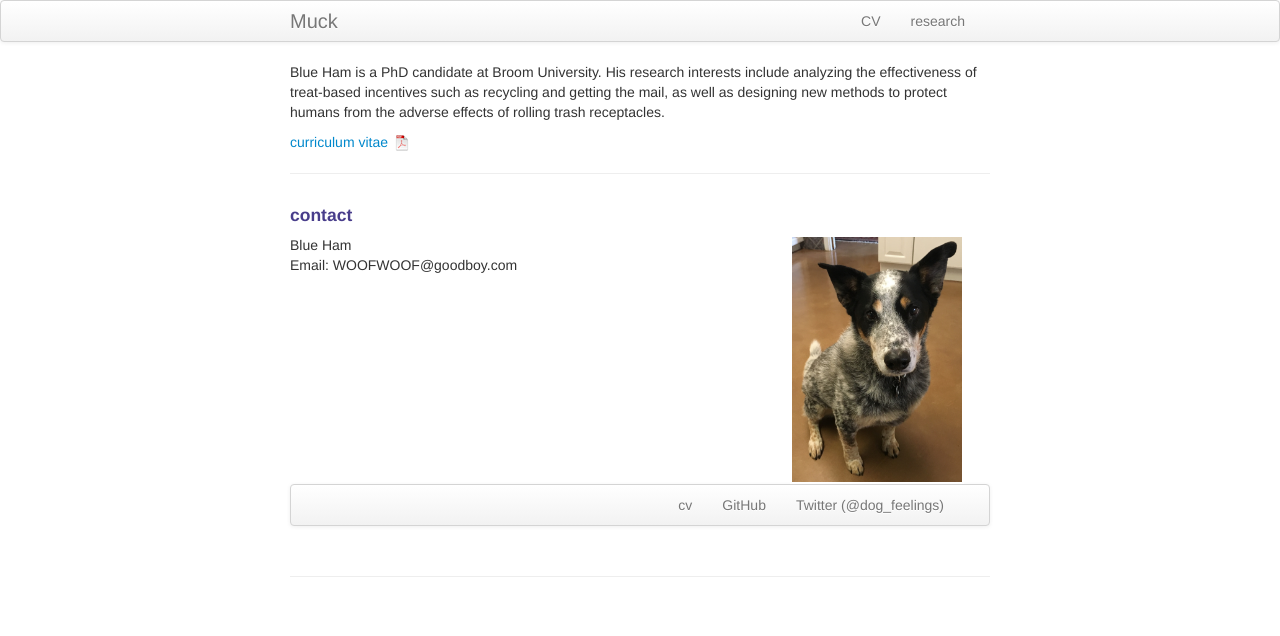
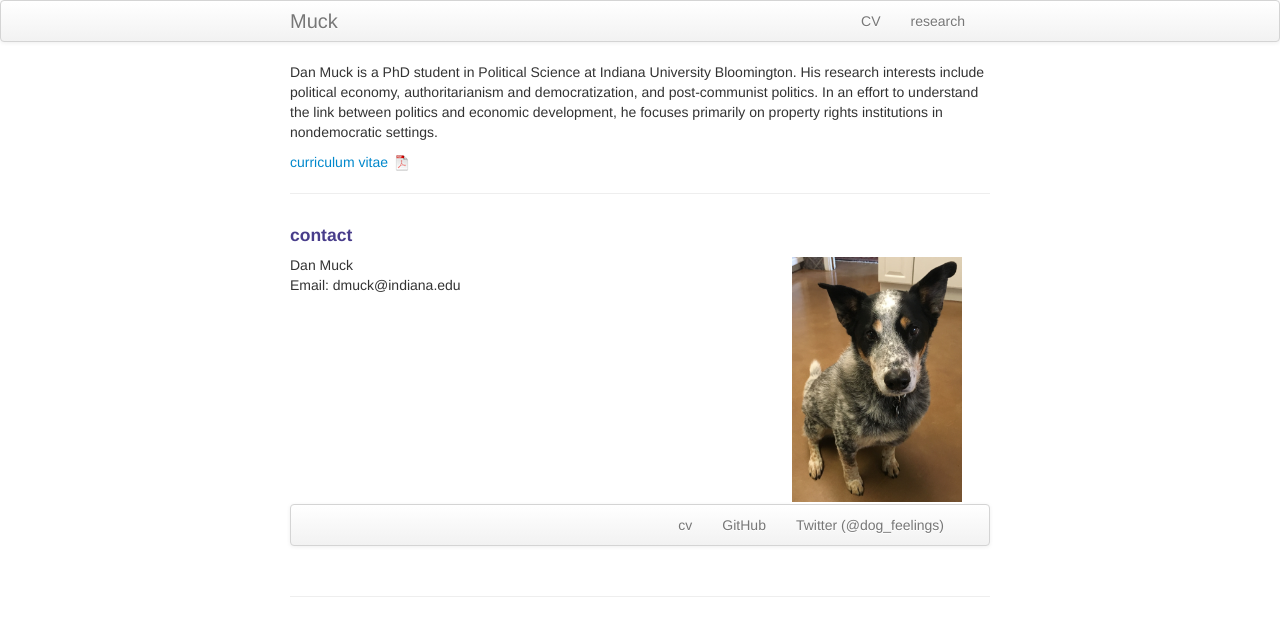
Before and after one commit to dmuck/dmuck.github.io, a Jekyll site: the page built from index.md, in a window 1280 px wide. Shown: the top 636 px of the page. Built offline with Jekyll 4.4.1, drawn with Linux system fonts in a browser that asks for light colours.

Commit message:
Update index.md

```diff
--- a/index.md
+++ b/index.md
@@ -1,11 +1,11 @@
 ---
 layout: frontpage
-title: Blue Ham
-description: Blue Ham is a PhD candidate at Broom University.
-keywords: Blue, Ham, treats, recycling, mail, being a good boy
+title: Daniel J Muck
+description: Dan Muck is a PhD student at Indiana University Bloomington.
+keywords: muck, political science, phd
 ---
 
-Blue Ham is a PhD candidate at Broom University. His research interests include analyzing the effectiveness of treat-based incentives such as recycling and getting the mail, as well as designing new methods to protect humans from the adverse effects of rolling trash receptacles.
+Dan Muck is a PhD student in Political Science at Indiana University Bloomington. His research interests include political economy, authoritarianism and democratization, and post-communist politics. In an effort to understand the link between politics and economic development, he focuses primarily on property rights institutions in nondemocratic settings.
 
 [curriculum vitae ![CV as pdf]({{ BASE_PATH }}/pages/icons16/pdf-icon.png)]({{ BASE_PATH }}/assets/CV.pdf)<br/>
 
@@ -18,14 +18,14 @@ Blue Ham is a PhD candidate at Broom University. His research interests include
 
     <div class="row-fluid">
         <div class="span5">
-            Blue Ham<br/>
-            Email: WOOFWOOF@goodboy.com<br/>
+            Dan Muck<br/>
+            Email: dmuck@indiana.edu<br/>
         </div>
 
         <div class="span2">
         <a href="../assets/headshot.jpg">
             <img src="../assets/headshot.jpg"
-                  title="Blue Ham" alt="Blue Ham"/></a>
+                  title="Dan Muck" alt="Dan Muck"/></a>
         </div>
     </div>
 </div>
@@ -34,8 +34,8 @@ Blue Ham is a PhD candidate at Broom University. His research interests include
   <div class="navbar-inner">
       <ul class="nav">
           <li><a href="{{ BASE_PATH }}/assets/CV.pdf">cv</a></li>
-          <li><a href="https://github.com/mbcarlos">GitHub</a></li>
-          <li><a href="https://twitter.com/dog_feelings">Twitter (@dog_feelings)</a></li>
+          <li><a href="https://github.com/dmuck">GitHub</a></li>
+          <li><a href="https://twitter.com/muckdjm">Twitter (@dog_feelings)</a></li>
       </ul>
   </div>
 </div>
```
